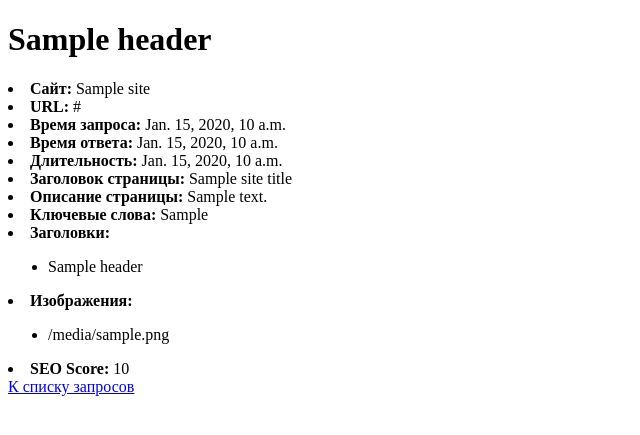
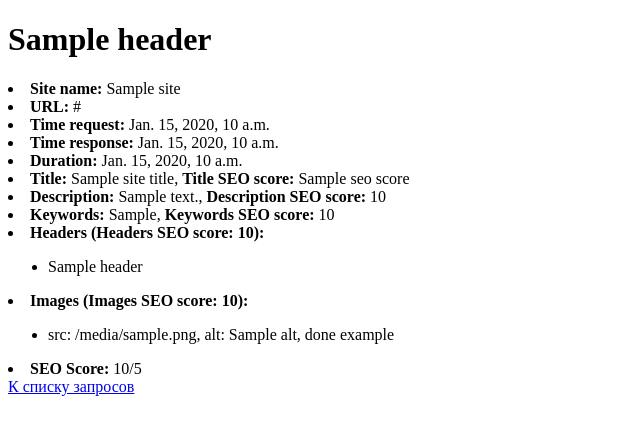
Before and after one commit to KAKYADEV/Django-Parser, a Django app: template parser/parse/templates/parse/parsed_data_detail.html in a window 1280 px wide. Shown: the top 435 px of the page, without its empty margins (0-640 px from the left). Run offline with Django 5.2, Linux system fonts and the light colour scheme; the template is opened without the code that fills it: most values are stand-ins (such as "Sample title", 1, 10 or a date in 2020); parts of the project's set-up code (start-up, migrations or seed data) failed here and were passed over.

Commit message:
Changed language and added specific SEO points

```diff
--- a/parser/parse/templates/parse/parsed_data_detail.html
+++ b/parser/parse/templates/parse/parsed_data_detail.html
@@ -7,29 +7,29 @@
     <body>
         <h1>{{ header }}</h1>
         <list>
-            <li><strong>Сайт:</strong> {{ parsed_data.site.name }}</li>
+            <li><strong>Site name:</strong> {{ parsed_data.site.name }}</li>
             <li><strong>URL:</strong> {{ parsed_data.site.url }}</li>
-            <li><strong>Время запроса:</strong> {{ time_start }}</li>
-            <li><strong>Время ответа:</strong> {{ time_end }}</li>
-            <li><strong>Длительность:</strong> {{ duration_time }}</li>
-            <li><strong>Заголовок страницы:</strong> {{ site_title }}</li>
-            <li><strong>Описание страницы:</strong> {{ site_description }}</li>
-            <li><strong>Ключевые слова:</strong> {{ site_keywords }}</li>
-            <li><strong>Заголовки:</strong>
+            <li><strong>Time request:</strong> {{ time_start }}</li>
+            <li><strong>Time response:</strong> {{ time_end }}</li>
+            <li><strong>Duration:</strong> {{ duration_time }}</li>
+            <li><strong>Title:</strong> {{ site_title }}, <strong>Title SEO score:</strong> {{ seo_score.title_score }} </li>
+            <li><strong>Description:</strong> {{ site_description }}, <strong>Description SEO score:</strong> {{ seo_score.description_score }} </li>
+            <li><strong>Keywords:</strong> {{ site_keywords }}, <strong>Keywords SEO score:</strong> {{ seo_score.keywords_score }} </li>
+            <li><strong>Headers (Headers SEO score: {{ seo_score.header_score }}):</strong>
                 <ul>
                     {% for header in site_headers %}
                         <li>{{ header }}</li>
                     {% endfor %}
                 </ul>
             </li>
-            <li><strong>Изображения:</strong>
+            <li><strong>Images (Images SEO score: {{ seo_score.imgs_score }}):</strong>
                 <ul>
                     {% for image in site_images %}
-                        <li>{{ image }}</li>
+                        <li>src: {{ image.src }}, alt: {{ image.alt }}, {{ image.status }} example</li>
                     {% endfor %}
                 </ul>
             </li>
-                <li><strong>SEO Score:</strong> {{ seo_score }}</li>
+                <li><strong>SEO Score:</strong> {{ seo_score.seo_score }}/5</li>
         </list>
         <a href="{% url 'req_site_list' %}">К списку запросов</a>
     </body>
```
